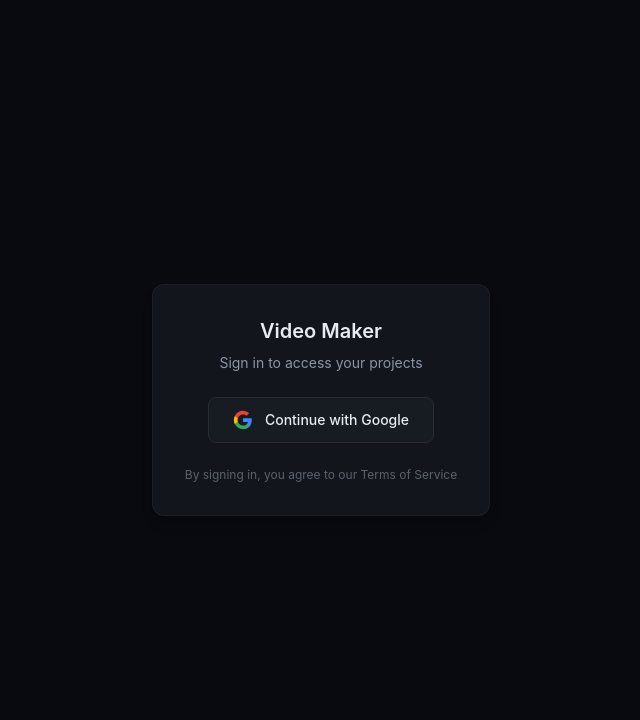
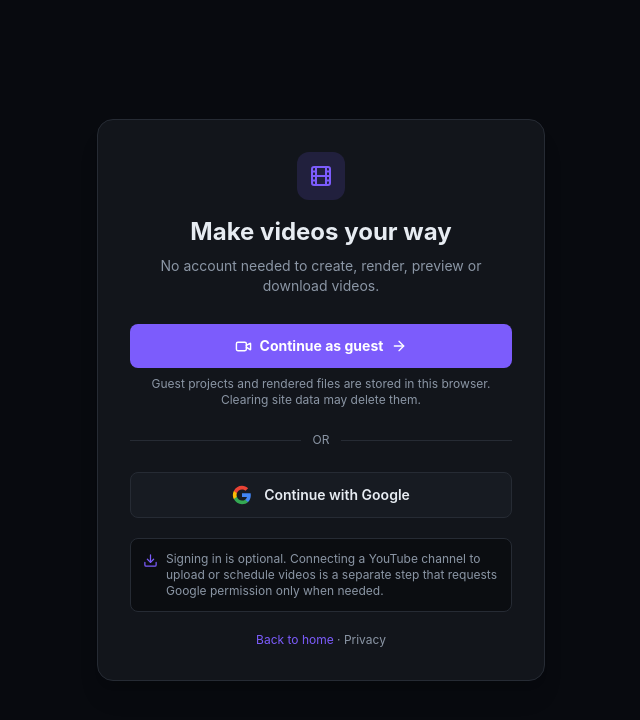
Before and after one commit to gauravprajapat-23/bulk-video-generation, a Next.js app: page /login in a window 1280 px wide. Shown: the top 720 px of the page, without its empty margins (319-959 px from the left). Built offline with nearby package versions, Linux system fonts and the light colour scheme; no server answers.

Commit message:
AUTH-GUEST-001: replace insecure implicit OAuth redirect with GIS sign-in and prominent guest entry

```diff
--- a/src/app/login/page.tsx
+++ b/src/app/login/page.tsx
@@ -1,128 +1,112 @@
 "use client";
 
+import Link from "next/link";
 import { useEffect, useState } from "react";
-import { useRouter, useSearchParams } from "next/navigation";
-import { Suspense } from "react";
+import { useRouter } from "next/navigation";
+import { Film, Download, Video, ArrowRight } from "lucide-react";
 import { autoLoginWithGoogle, getBackendToken } from "@/lib/backendClient";
+import { requestGoogleIdentityAccessToken } from "@/lib/youtubeClient";
 import { useAppStore } from "@/store/useAppStore";
 
-function LoginContent() {
+export default function LoginPage() {
   const router = useRouter();
-  const searchParams = useSearchParams();
+  const setBackendAuth = useAppStore((s) => s.setBackendAuth);
   const [error, setError] = useState<string | null>(null);
   const [loading, setLoading] = useState(false);
-  const setBackendAuth = useAppStore((s) => s.setBackendAuth);
+  const googleConfigured = Boolean(process.env.NEXT_PUBLIC_GOOGLE_CLIENT_ID);
 
   useEffect(() => {
-    const token = getBackendToken();
-    if (token) {
-      router.push("/dashboard");
-      return;
-    }
+    if (getBackendToken()) router.replace("/dashboard");
+  }, [router]);
 
-    const googleToken = searchParams.get("token");
-    if (googleToken) {
+  async function handleGoogleLogin() {
+    setError(null);
     setLoading(true);
-      autoLoginWithGoogle(googleToken)
-        .then((result) => {
+    try {
+      const googleAccessToken = await requestGoogleIdentityAccessToken();
+      const result = await autoLoginWithGoogle(googleAccessToken);
       setBackendAuth({
         connected: true,
         token: result.token,
         userId: result.userId,
         email: result.email,
       });
-          router.push("/dashboard");
-        })
-        .catch((err) => {
-          setError(err.message || "Login failed");
+      router.replace("/dashboard");
+    } catch (err) {
+      setError(err instanceof Error ? err.message : "Unable to sign in.");
+    } finally {
       setLoading(false);
-        });
     }
-  }, [searchParams, router, setBackendAuth]);
-
-  const handleGoogleLogin = () => {
-    const clientId = process.env.NEXT_PUBLIC_GOOGLE_CLIENT_ID;
-    const redirectUri = `${window.location.origin}/login`;
-    const scope = [
-      "https://www.googleapis.com/auth/youtube.upload",
-      "https://www.googleapis.com/auth/youtube.readonly",
-      "https://www.googleapis.com/auth/userinfo.email",
-      "https://www.googleapis.com/auth/userinfo.profile",
-    ].join(" ");
-
-    const url = `https://accounts.google.com/o/oauth2/v2/auth?client_id=${clientId}&redirect_uri=${encodeURIComponent(redirectUri)}&response_type=token&scope=${encodeURIComponent(scope)}&prompt=select_account`;
-    window.location.href = url;
-  };
-
-  if (loading) {
-    return (
-      <div className="flex h-dvh w-full items-center justify-center bg-[#080A0F]">
-        <div className="flex flex-col items-center gap-4">
-          <div className="h-8 w-8 animate-spin rounded-full border-2 border-accent border-t-transparent" />
-          <p className="text-sm text-muted">Signing in...</p>
-        </div>
-      </div>
-    );
   }
 
   return (
-    <div className="flex h-dvh w-full items-center justify-center bg-[#080A0F]">
-      <div className="flex flex-col items-center gap-6 rounded-xl border border-border/50 bg-panel p-8 shadow-lg">
-        <div className="flex flex-col items-center gap-2">
-          <h1 className="text-xl font-semibold text-text">Video Maker</h1>
-          <p className="text-sm text-muted">Sign in to access your projects</p>
+    <div className="flex min-h-dvh items-center justify-center bg-[#080A0F] px-4 py-12">
+      <div className="w-full max-w-md rounded-2xl border border-border bg-panel p-6 shadow-xl sm:p-8">
+        <div className="mx-auto flex h-12 w-12 items-center justify-center rounded-xl bg-accent/15 text-accent">
+          <Film size={24} />
+        </div>
+        <h1 className="mt-4 text-center font-sora text-2xl font-bold text-text">Make videos your way</h1>
+        <p className="mt-2 text-center text-sm text-muted">
+          No account needed to create, render, preview or download videos.
+        </p>
+
+        <Link
+          href="/create"
+          className="mt-7 flex w-full items-center justify-center gap-2 rounded-lg bg-accent px-4 py-3 text-sm font-bold text-white transition-opacity hover:opacity-90"
+        >
+          <Video size={17} /> Continue as guest <ArrowRight size={16} />
+        </Link>
+        <p className="mt-2 text-center text-xs text-muted">
+          Guest projects and rendered files are stored in this browser. Clearing site data may delete them.
+        </p>
+
+        <div className="my-6 flex items-center gap-3 text-xs text-muted">
+          <span className="h-px flex-1 bg-border" />
+          OR
+          <span className="h-px flex-1 bg-border" />
         </div>
 
         {error && (
-          <div className="rounded-lg bg-red-500/10 px-4 py-2 text-sm text-red-400">
+          <div role="alert" className="mb-4 rounded-lg border border-red-500/30 bg-red-500/10 p-3 text-xs text-red-400">
             {error}
           </div>
         )}
 
         <button
           type="button"
+          disabled={loading || !googleConfigured}
           onClick={handleGoogleLogin}
-          className="flex items-center gap-3 rounded-lg border border-border bg-panel2 px-6 py-3 text-sm font-medium text-text transition-colors hover:bg-panel2/80"
+          className="flex w-full items-center justify-center gap-3 rounded-lg border border-border bg-panel2 px-4 py-3 text-sm font-semibold text-text hover:bg-border/40 disabled:cursor-not-allowed disabled:opacity-50"
         >
-          <svg className="h-5 w-5" viewBox="0 0 24 24">
-            <path
-              d="M22.56 12.25c0-.78-.07-1.53-.2-2.25H12v4.26h5.92c-.26 1.37-1.04 2.53-2.21 3.31v2.77h3.57c2.08-1.92 3.28-4.74 3.28-8.09z"
-              fill="#4285F4"
-            />
-            <path
-              d="M12 23c2.97 0 5.46-.98 7.28-2.66l-3.57-2.77c-.98.66-2.23 1.06-3.71 1.06-2.86 0-5.29-1.93-6.16-4.53H2.18v2.84C3.99 20.53 7.7 23 12 23z"
-              fill="#34A853"
-            />
-            <path
-              d="M5.84 14.09c-.22-.66-.35-1.36-.35-2.09s.13-1.43.35-2.09V7.07H2.18C1.43 8.55 1 10.22 1 12s.43 3.45 1.18 4.93l2.85-2.22.81-.62z"
-              fill="#FBBC05"
-            />
-            <path
-              d="M12 5.38c1.62 0 3.06.56 4.21 1.64l3.15-3.15C17.45 2.09 14.97 1 12 1 7.7 1 3.99 3.47 2.18 7.07l3.66 2.84c.87-2.6 3.3-4.53 6.16-4.53z"
-              fill="#EA4335"
-            />
+          {loading ? <span className="h-4 w-4 animate-spin rounded-full border-2 border-accent border-t-transparent" /> : (
+            <svg className="h-5 w-5" viewBox="0 0 24 24" aria-hidden="true">
+              <path d="M22.56 12.25c0-.78-.07-1.53-.2-2.25H12v4.26h5.92c-.26 1.37-1.04 2.53-2.21 3.31v2.77h3.57c2.08-1.92 3.28-4.74 3.28-8.09z" fill="#4285F4"/>
+              <path d="M12 23c2.97 0 5.46-.98 7.28-2.66l-3.57-2.77c-.98.66-2.23 1.06-3.71 1.06-2.86 0-5.29-1.93-6.16-4.53H2.18v2.84C3.99 20.53 7.7 23 12 23z" fill="#34A853"/>
+              <path d="M5.84 14.09c-.22-.66-.35-1.36-.35-2.09s.13-1.43.35-2.09V7.07H2.18C1.43 8.55 1 10.22 1 12s.43 3.45 1.18 4.93l2.85-2.22.81-.62z" fill="#FBBC05"/>
+              <path d="M12 5.38c1.62 0 3.06.56 4.21 1.64l3.15-3.15C17.45 2.09 14.97 1 12 1 7.7 1 3.99 3.47 2.18 7.07l3.66 2.84c.87-2.6 3.3-4.53 6.16-4.53z" fill="#EA4335"/>
             </svg>
-          Continue with Google
+          )}
+          {loading ? "Signing in…" : "Continue with Google"}
         </button>
+        {!googleConfigured && (
+          <p className="mt-2 text-center text-xs text-muted">
+            Google sign-in is not configured yet. Guest video creation is available.
+          </p>
+        )}
 
-        <p className="text-xs text-muted/60">
-          By signing in, you agree to our Terms of Service
+        <div className="mt-5 flex items-start gap-2 rounded-lg border border-border bg-bg p-3 text-xs text-muted">
+          <Download size={15} className="mt-0.5 shrink-0 text-accent" />
+          <p>
+            Signing in is optional. Connecting a YouTube channel to upload or schedule videos
+            is a separate step that requests Google permission only when needed.
+          </p>
+        </div>
+        <p className="mt-5 text-center text-xs text-muted">
+          <Link href="/" className="text-accent hover:underline">Back to home</Link>
+          {" · "}
+          <Link href="/privacy" className="hover:underline">Privacy</Link>
         </p>
       </div>
     </div>
   );
 }
-
-export default function LoginPage() {
-  return (
-    <Suspense
-      fallback={
-        <div className="flex h-dvh w-full items-center justify-center bg-[#080A0F]">
-          <div className="h-8 w-8 animate-spin rounded-full border-2 border-accent border-t-transparent" />
-        </div>
-      }
-    >
-      <LoginContent />
-    </Suspense>
-  );
-}
```
Lines whose indentation alone changed are shown as unchanged.
